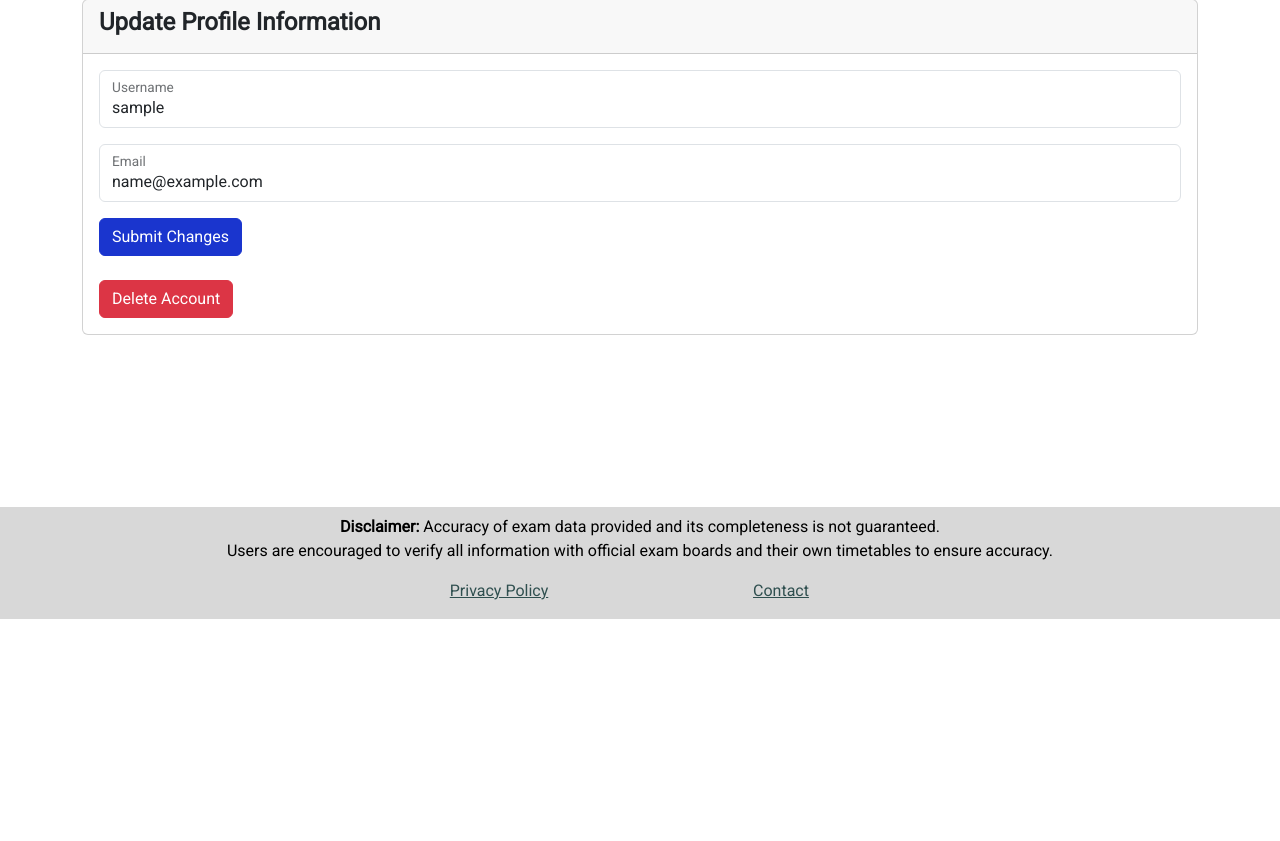
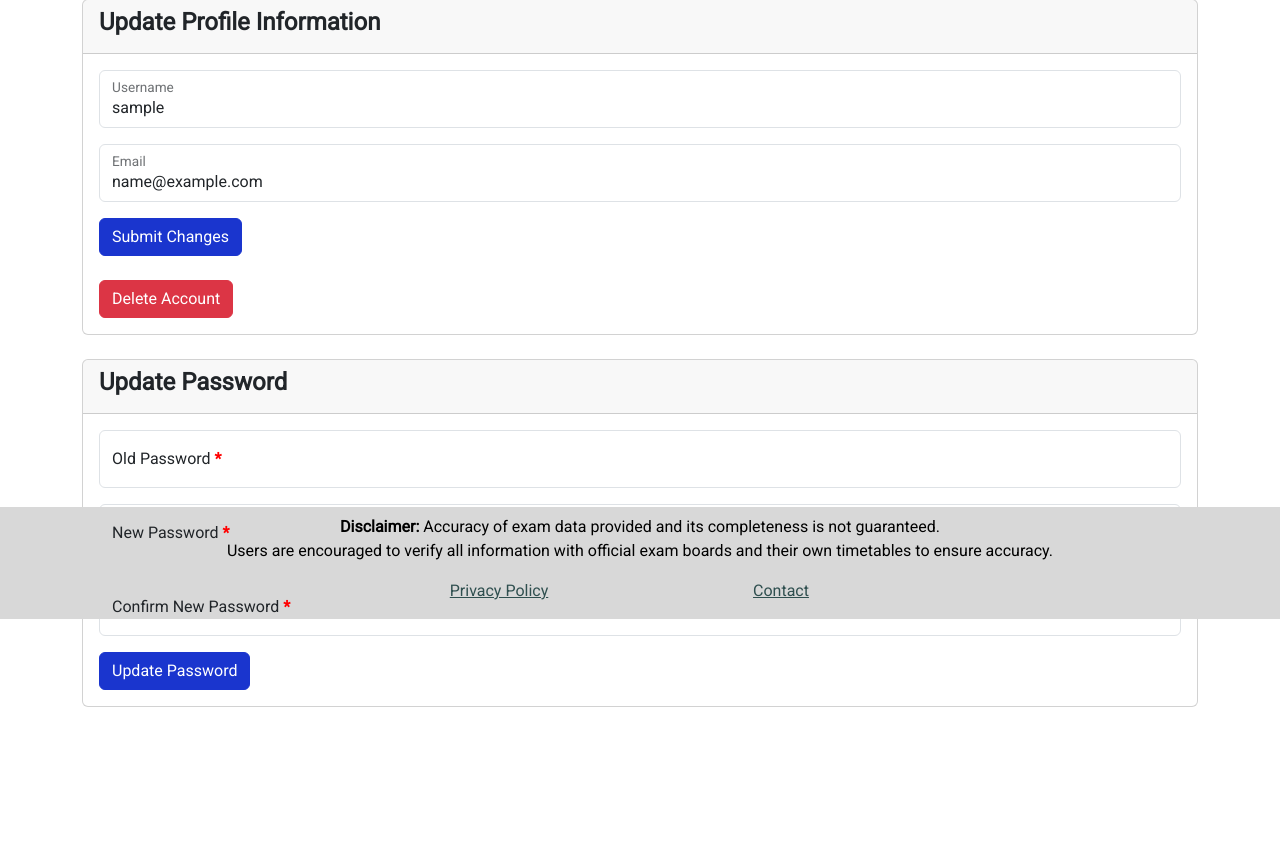
Before and after one commit to rubenparnell/examcountdown_v2, a Flask app: page /profile_options in a window 1280 px wide. Shown: the part 181-1022 px from the top of the page. Run offline with Flask 3, Linux system fonts and the light colour scheme; the visitor is signed in with stand-in values (Sample User, id 1); some libraries are stand-ins or nearby versions.

Commit message:
added update password form

```diff
--- a/app/forms.py
+++ b/app/forms.py
@@ -40,3 +40,10 @@ class UpdateForm(FlaskForm):
 class QualForm(FlaskForm):
   form_type = HiddenField(default='qual')
   Qualification = RadioField('Qualification', choices=[('2','GCSE'),('3a','AS Level'),('3b','A Level')])
+
+class OldPwdResetForm(FlaskForm):
+  form_type = HiddenField(default='password_reset')
+  oldPassword = PasswordField("Old Password", validators=[DataRequired()])
+  password1 = PasswordField("New Password", validators=[DataRequired()])
+  password2 = PasswordField("Confirm New Password", validators=[DataRequired()])
+  submit = SubmitField('Confirm')
--- a/app/templates/profile_options.html
+++ b/app/templates/profile_options.html
@@ -66,6 +66,34 @@
             </div>
         </div>
     </div>
+    <br>
+    <div class="card">
+        <div class="card-header">
+            <h4><strong>Update Password</strong></h4>
+        </div>
+        <div class="card-body">
+            <form method="POST" id="pwd-reset-form">
+                {{ old_pwd_reset_form.form_type }}
+
+                <div class="form-floating mb-3">
+                    {{ old_pwd_reset_form.oldPassword(class="form-control", placeholder="oldPassword") }}
+                    {{ old_pwd_reset_form.oldPassword.label }}
+                </div>
+
+                <div class="form-floating mb-3">
+                    {{ old_pwd_reset_form.password1(class="form-control", placeholder="password1") }}
+                    {{ old_pwd_reset_form.password1.label }}
+                </div>
+
+                <div class="form-floating mb-3">
+                    {{ old_pwd_reset_form.password2(class="form-control", placeholder="password2") }}
+                    {{ old_pwd_reset_form.password2.label }}
+                </div>
+
+                {{ old_pwd_reset_form.submit(class="btn btn-primary", value="Update Password") }}
+            </form>
+        </div>
+    </div>
 </div>
 
 <script>
--- a/app/views.py
+++ b/app/views.py
@@ -8,7 +8,7 @@ from datetime import datetime
 from sqlalchemy import and_
 from uuid import uuid4
 from app import db, mail, s
-from app.forms import SignUpForm, LoginForm, UpdateForm, ConfirmPwdFrom, EmailForm, PwdResetForm, QualForm
+from app.forms import SignUpForm, LoginForm, UpdateForm, ConfirmPwdFrom, EmailForm, PwdResetForm, QualForm, OldPwdResetForm
 from app.models import Users, Exams
 
 main = Blueprint('main', __name__)
@@ -377,6 +377,7 @@ def show_selected_subject(level, base_subject):
 def profile_options():
   update_form = UpdateForm()
   confirm_pwd_form = ConfirmPwdFrom()
+  old_pwd_reset_form = OldPwdResetForm()
 
   id = current_user.id
   user_to_update = db.session.query(Users).get_or_404(id)
@@ -416,10 +417,22 @@ def profile_options():
       else:
         flash("Wrong password! Could not delete your account.", "danger")
 
+    elif request.form['form_type'] == "password_reset":
+      if check_password_hash(current_user.password_hash, request.form['oldPassword']):
+        if request.form['password1'] == request.form['password2']:
+          current_user.password_hash = generate_password_hash(request.form['password1'])
+          db.session.commit()
+          flash("Updated password successfully.", "success")
+        else:
+          flash("The two new passwords don't match! Please try again.", "danger")
+      else:
+        flash("Wrong password! Could not update your password.", "danger")
+
 
   return render_template("profile_options.html",
                          update_form=update_form,
                          confirm_pwd_form=confirm_pwd_form,
+                         old_pwd_reset_form=old_pwd_reset_form,
                          user_to_update=user_to_update)
 
 
```
